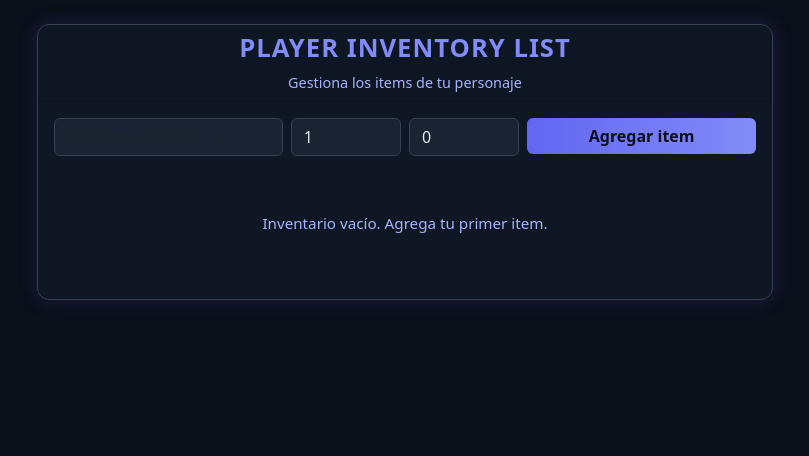
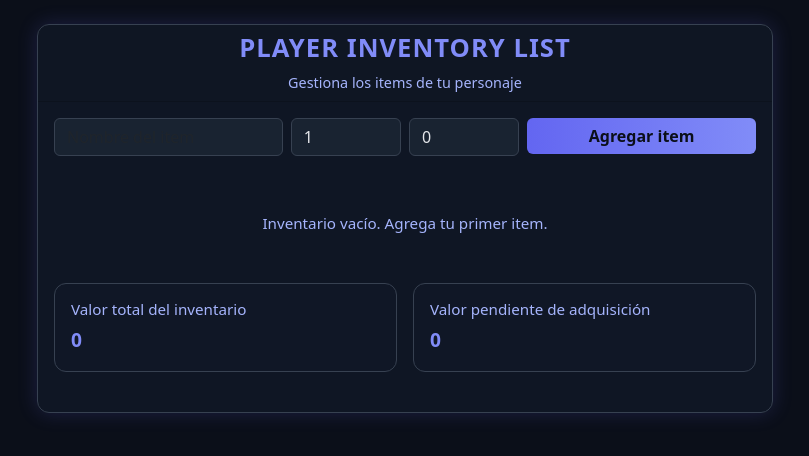
Before and after one commit to zakkdruzer/player-inventory-list, a Vue app: page / in a window 1280 px wide. Shown: the top 456 px of the page, without its empty margins (235-1044 px from the left). Built offline with nearby package versions, Linux system fonts and the light colour scheme.

Commit message:
feat: calcular totales de inventario y pendientes con computed

```diff
--- a/src/components/PlayerInventoryList.vue
+++ b/src/components/PlayerInventoryList.vue
@@ -46,6 +46,8 @@
               </p>
             </div>
 
+
+
             <!-- Lista de items -->
             <div v-else>
               <div class="table-responsive">
@@ -83,6 +85,25 @@
                 </table>
               </div>
             </div>
+            <!-- Totales -->
+            <div class="row g-3 mb-4">
+              <div class="col-md-6">
+                <div class="card inventory-total-card">
+                  <div class="card-body">
+                    <h5 class="inventory-total-title">Valor total del inventario</h5>
+                    <p class="inventory-total-value">{{ totalInventario }}</p>
+                  </div>
+                </div>
+              </div>
+              <div class="col-md-6">
+                <div class="card inventory-total-card">
+                  <div class="card-body">
+                    <h5 class="inventory-total-title">Valor pendiente de adquisición</h5>
+                    <p class="inventory-total-value">{{ totalPendientes }}</p>
+                  </div>
+                </div>
+              </div>
+            </div>
           </div>
         </div>
       </div>
@@ -91,7 +112,7 @@
 </template>
 
 <script setup>
-import { ref } from 'vue'
+import { ref, computed } from 'vue'
 
 // Array de items del inventario.
 // Cada item será un objeto: { id, nombre, cantidad, valor, adquirido }
@@ -151,6 +172,26 @@ function agregarItem() {
 function eliminarItem(id) {
   items.value = items.value.filter(item => item.id !== id)
 }
+
+/**
+ * Calcula el valor total de todos los items del inventario.
+ */
+const totalInventario = computed(() => {
+  return items.value.reduce((suma, item) => {
+    return suma + item.cantidad * item.valor
+  }, 0)
+})
+
+/**
+ * Calcula el valor total de los items que aún no han sido adquiridos.
+ */
+const totalPendientes = computed(() => {
+  return items.value
+    .filter(item => !item.adquirido)
+    .reduce((suma, item) => {
+      return suma + item.cantidad * item.valor
+    }, 0)
+})
 </script>
 
 <style scoped>
@@ -250,4 +291,23 @@ function eliminarItem(id) {
 .inventory-btn-delete:hover {
   background: rgba(239, 68, 68, 0.4);
 }
+
+.inventory-total-card {
+  background: rgba(17, 24, 39, 0.8);
+  border: 1px solid #374151;
+  border-radius: 12px;
+}
+
+.inventory-total-title {
+  color: #a5b4fc;
+  font-size: 0.95rem;
+  margin-bottom: 0.5rem;
+}
+
+.inventory-total-value {
+  color: #818cf8;
+  font-weight: 700;
+  font-size: 1.2rem;
+  margin: 0;
+}
 </style>
```
